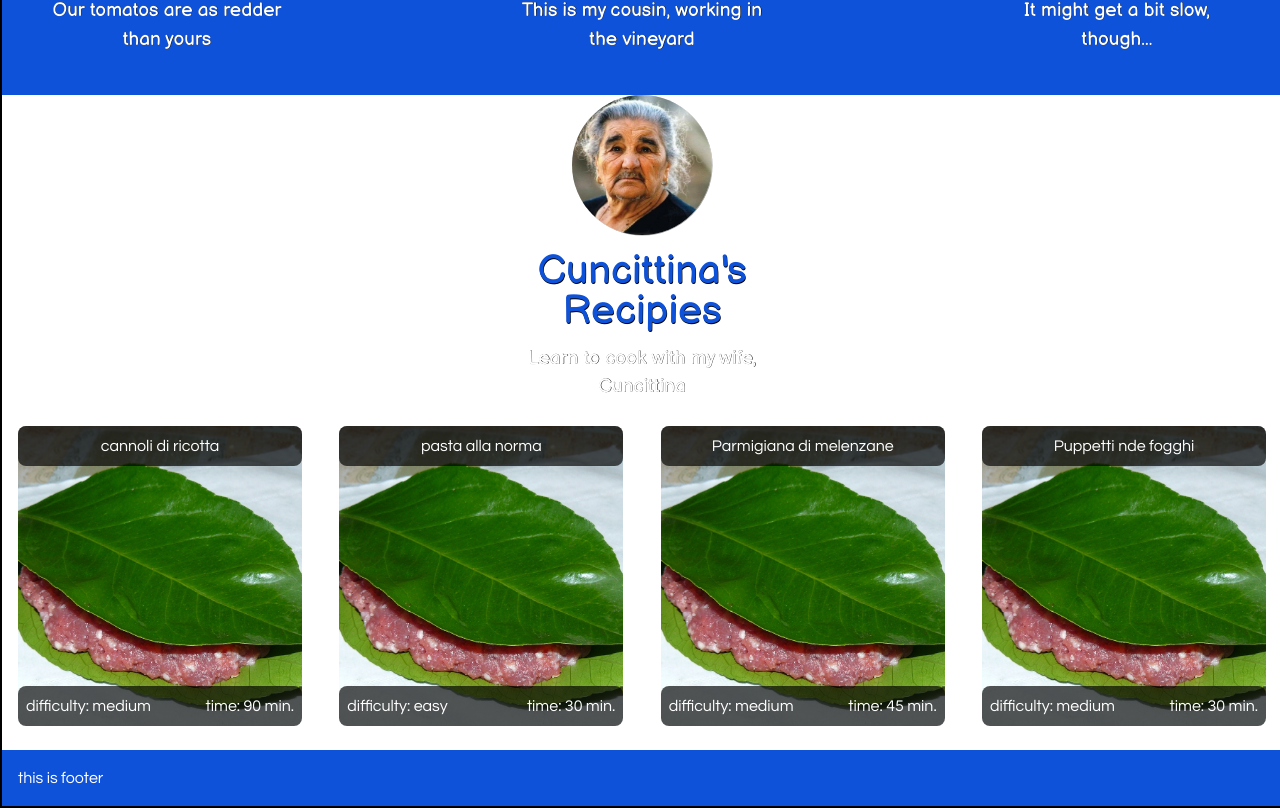
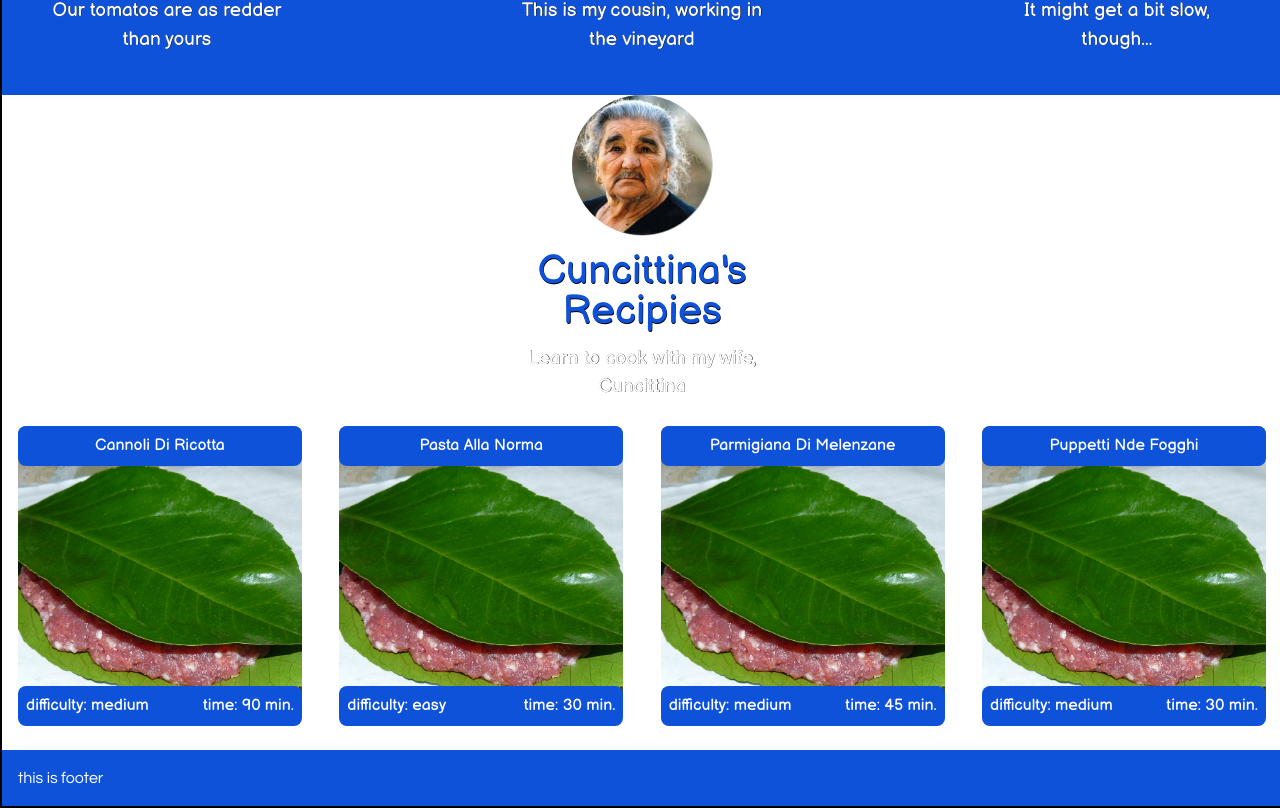
Before and after one commit to ilzio/lapa-frutta, a Next.js app: page / in a window 1280 px wide. Shown: the part 1317-2125 px from the top of the page. Built offline with nearby package versions, Linux system fonts and the light colour scheme.

Commit message:
RecipeCard BEM refactoring

```diff
--- a/components/Home/RecipeCard.js
+++ b/components/Home/RecipeCard.js
@@ -9,14 +9,14 @@ const RecipeCard = ({ difficulty, time, name, image, slug }) => {
   };
   return (
     <div className="RecipeCard" onClick={handleClick(name)}>
-      <div className="nameContainer">
-        <div className="RecipeCardOverlay" />
-        <p className="RecipeCardText">{name}</p>
+      <div className="RecipeCard__name-container">
+        <div className="RecipeCard__overlay" />
+        <p className="RecipeCard__text">{name}</p>
       </div>
-      <div className="infoContainer">
-        <div className="RecipeCardOverlay" />
-        <p className="RecipeCardText">difficulty: {difficulty}</p>
-        <p className="RecipeCardText">time: {time} min.</p>
+      <div className="RecipeCard__info-container">
+        <div className="RecipeCard__overlay" />
+        <p className="RecipeCard__text">difficulty: {difficulty}</p>
+        <p className="RecipeCard__text">time: {time} min.</p>
       </div>
       <style jsx>{`
         .RecipeCard {
@@ -39,30 +39,33 @@ const RecipeCard = ({ difficulty, time, name, image, slug }) => {
           border: solid transparent 2px;
           cursor: pointer;
         }
-        .RecipeCardOverlay {
+        .RecipeCard__overlay {
           position: absolute;
           top: 0;
           left: 0;
           height: 100%;
           width: 100%;
-          background-color: #000000ab;
+          background-color: #0f52da;
           border-radius: 8px;
         }
-        .RecipeCardText {
+        .RecipeCard__text {
           margin: 0px;
           color: white;
           position: relative;
           border-radius: 8px;
         }
-        .nameContainer {
+        .RecipeCard__name-container {
           text-align: center;
+          font-family: "Balsamiq Sans", cursive;
+          text-transform: capitalize;
         }
-        .infoContainer {
+        .RecipeCard__info-container {
           display: flex;
           justify-content: space-between;
+          font-family: "Balsamiq Sans", cursive;
         }
-        .nameContainer,
-        .infoContainer {
+        .RecipeCard__name-container,
+        .RecipeCard__info-container {
           position: relative;
           padding: 8px;
         }
```
